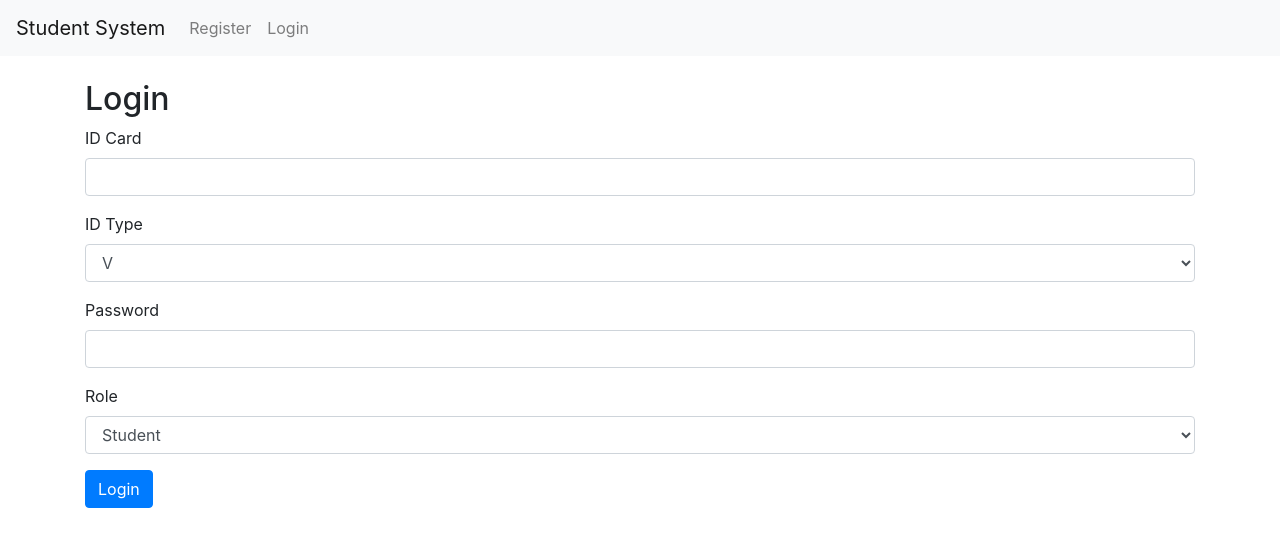
After one commit to bleidertcs/siceu, a Flask app: page /login in a window 1280 px wide. The commit adds this page. Shown: the top 547 px of the page. Run offline with Flask 3, Linux system fonts and the light colour scheme; some libraries are stand-ins or nearby versions.

Commit message:
add initial project structure with user registration and dashboard templates

```diff
--- a/app.py
+++ b/app.py
@@ -1,90 +1,70 @@
-from flask import Flask, render_template, request, redirect
-import sqlite3
-import os
+# app.py
+from flask import Flask, render_template, redirect, url_for, session, flash
+from flask_sqlalchemy import SQLAlchemy
+from models import db, User
+from forms import RegistrationForm, LoginForm
+from werkzeug.security import check_password_hash
 
-# Crea una instancia de la aplicación Flask
 app = Flask(__name__)
-# Establece una clave secreta para la sesión
-app.secret_key = os.urandom(24)
+app.config['SECRET_KEY'] = 'abc123'
+app.config['SQLALCHEMY_DATABASE_URI'] = 'sqlite:///site.db'
+db.init_app(app)
 
-@app.route("/")
+with app.app_context():
+    db.create_all()
+
+
+@app.route('/register', methods=['GET', 'POST'])
+def register():
+    form = RegistrationForm()
+    if form.validate_on_submit():
+        existing_user = User.query.filter_by(id_card=form.id_card.data).first()
+        if existing_user:
+          flash('ID card already registered', 'danger')
+          return render_template('register.html', form=form)
+        user = User(name=form.name.data,
+                    last_name=form.last_name.data,
+                    role=form.role.data,
+                    id_card=form.id_card.data,
+                    id_card_type=form.id_card_type.data,
+                    email=form.email.data)
+        user.set_password(form.password.data)
+        db.session.add(user)
+        db.session.commit()
+        flash('Registration successful!', 'success')
+        return redirect(url_for('login'))
+    return render_template('register.html', form=form)
+
+@app.route('/login', methods=['GET', 'POST'])
 def login():
-    # Renderiza la página de inicio de sesión
-    return render_template("login.html")
+    form = LoginForm()
+    if form.validate_on_submit():
+        user = User.query.filter_by(id_card=form.id_card.data, id_card_type=form.id_card_type.data, role=form.role.data).first()
+        if user and user.check_password(form.password.data):
+            session['user_id'] = user.id
+            flash(f'Welcome, {user.name}!', 'success')
+            return redirect(url_for('dashboard'))
+        else:
+            flash('Login Unsuccessful. Please check your credentials', 'danger')
+    return render_template('login.html', form=form)
 
-@app.route("/login_validation", methods=["POST"])
-def login_validation():
-    # Obtiene el email y la contraseña del formulario de inicio de sesión
-    cedula = request.form.get("cedula")
-    password = request.form.get("password")
+@app.route('/dashboard')
+def dashboard():
+    if 'user_id' in session:
+        user = User.query.filter_by(id=session['user_id']).first()
+        return render_template('dashboard.html', user=user)
+    else:
+        return redirect(url_for('login'))
 
-    # Conecta a la base de datos SQLite
-    connection = sqlite3.connect("LoginData.db")
-    cursor = connection.cursor()
 
-    # Ejecuta una consulta para verificar si el usuario existe con el email y la contraseña proporcionados
-    user = cursor.execute(
-        "SELECT * FROM USERS WHERE cedula=? AND password=?", (cedula, password)
-    ).fetchall()
-    connection.close()
+@app.route('/logout')
+def logout():
+  session.pop('user_id', None)
+  return redirect(url_for('login'))
 
-    # Cierra la conexión a la base de datos
-    connection.close()
+@app.route('/')
+def index():
+    return redirect(url_for('login'))
 
-    # Si el usuario existe, redirige a la página de inicio con los datos del usuario
-    if len(user) > 0:
-        return redirect(
-            f"/home?fname={user[0][0]}&lname={user[0][1]}&cedula={user[0][2]}&tipo_cedula={user[0][3]}&email={user[0][4]}"
-        )
-    else:
-        # Si el usuario no existe, redirige de nuevo a la página de inicio de sesión
-        return redirect("/")
-
-@app.route('/signUp')
-def signup():
-    return render_template('signUp.html')
-
-# -----------------------------------------------------------------------------------------------------------------------
-@app.route("/home")
-def home():
-    # Obtiene el nombre del formulario de solicitud
-    fname = request.args.get("fname")
-    # Obtiene el apellido del formulario de solicitud
-    lname = request.args.get("lname")
-    # Obtiene la cedula del formulario
-    cedula = request.args.get("cedula")
-    # Obtiene el tipo de cedula del formulario
-    tipo_cedula = request.args.get("tipo_cedula")
-    # Obtiene el email del formulario de solicitud
-    email = request.args.get("email")
-
-    # Renderiza la plantilla 'home.html' pasando los valores obtenidos
-    return render_template('home.html', fname=fname, lname=lname, cedula=cedula, tipo_cedula=tipo_cedula, email=email)
-
-# -----------------------------------------------------------------------------------------------------------------------
-@app.route('/add_user', methods=['POST'])
-def add_user():
-    fname = request.form.get("fname")
-    lname = request.form.get("lname")
-    cedula = int(request.form.get("cedula"))
-    tipo_cedula = request.form.get("tipo_cedula")
-    email = request.form.get("email")
-    password = request.form.get("password")
-
-    connection = sqlite3.connect("LoginData.db")
-    cursor = connection.cursor()
-
-    ans = cursor.execute("select * from users where cedula=? AND password=?",(cedula, password )).fetchall()
-
-    if len(ans) > 0:
-        connection.close()
-        return render_template('login.html')
-    else:
-        cursor.execute("INSERT INTO USERS (first_name, last_name, cedula, tipo_cedula, email, password ) values ( ?, ?, ?, ?, ?, ?)", (fname, lname, cedula, tipo_cedula, email,password))
-        connection.commit()
-        connection.close()
-        return render_template('login.html')
-
-if __name__ == "__main__":
-    # Ejecuta la aplicación Flask en modo de depuración
+if __name__ == '__main__':
     app.run(debug=True)
--- /dev/null
+++ b/forms.py
@@ -0,0 +1,20 @@
+# forms.py
+from flask_wtf import FlaskForm
+from wtforms import StringField, PasswordField, SelectField, IntegerField
+from wtforms.validators import DataRequired, Email, EqualTo
+
+class RegistrationForm(FlaskForm):
+    name = StringField('Name', validators=[DataRequired()])
+    last_name = StringField('Last Name', validators=[DataRequired()])
+    role = SelectField('Role', choices=[('student', 'Student'), ('professor', 'Professor'), ('coordinator', 'Coordinator')], validators=[DataRequired()])
+    id_card = IntegerField('ID Card', validators=[DataRequired()])
+    id_card_type = SelectField('ID Type', choices=[('V', 'V'), ('E', 'E'), ('P', 'P')], validators=[DataRequired()])
+    email = StringField('Email', validators=[DataRequired(), Email()])
+    password = PasswordField('Password', validators=[DataRequired(), EqualTo('confirm', message='Passwords must match')])
+    confirm = PasswordField('Confirm Password', validators=[DataRequired()])
+
+class LoginForm(FlaskForm):
+    id_card = IntegerField('ID Card', validators=[DataRequired()])
+    id_card_type = SelectField('ID Type', choices=[('V', 'V'), ('E', 'E'), ('P', 'P')], validators=[DataRequired()])
+    password = PasswordField('Password', validators=[DataRequired()])
+    role = SelectField('Role', choices=[('student', 'Student'), ('professor', 'Professor'), ('coordinator', 'Coordinator')], validators=[DataRequired()])
--- /dev/null
+++ b/requirements.txt
@@ -0,0 +1,6 @@
+Flask
+Flask-SQLAlchemy
+bcrypt
+email_validator
+WTForms
+Werkzeug
--- /dev/null
+++ b/templates/base.html
@@ -0,0 +1,42 @@
+<!-- templates/base.html -->
+<!DOCTYPE html>
+<html lang="en">
+<head>
+    <meta charset="UTF-8">
+    <meta name="viewport" content="width=device-width, initial-scale=1.0">
+    <title>Student System</title>
+    <link rel="stylesheet" href="https://stackpath.bootstrapcdn.com/bootstrap/4.5.2/css/bootstrap.min.css">
+    <link rel="stylesheet" href="{{ url_for('static', filename='style.css') }}">
+</head>
+<body>
+    <nav class="navbar navbar-expand-lg navbar-light bg-light">
+        <a class="navbar-brand" href="#">Student System</a>
+        <div class="collapse navbar-collapse" id="navbarNav">
+        <ul class="navbar-nav">
+          <li class="nav-item">
+            <a class="nav-link" href="{{ url_for('register') }}">Register</a>
+          </li>
+          {% if session.get('user_id') %}
+            <li class="nav-item">
+                <a class="nav-link" href="{{ url_for('logout') }}">Logout</a>
+            </li>
+          {% else %}
+              <li class="nav-item">
+                <a class="nav-link" href="{{ url_for('login') }}">Login</a>
+              </li>
+          {% endif %}
+        </ul>
+      </div>
+    </nav>
+    <div class="container mt-4">
+        {% with messages = get_flashed_messages(with_categories=true) %}
+            {% if messages %}
+            {% for category, message in messages %}
+            <div class="alert alert-{{category}}">{{ message }}</div>
+            {% endfor %}
+            {% endif %}
+        {% endwith %}
+        {% block content %}{% endblock %}
+    </div>
+</body>
+</html>
--- /dev/null
+++ b/templates/dashboard.html
@@ -0,0 +1,6 @@
+<!-- templates/dashboard.html -->
+{% extends 'base.html' %}
+{% block content %}
+<h2>Dashboard</h2>
+<p>Welcome, {{ user.name }}!</p>
+{% endblock %}
--- a/templates/login.html
+++ b/templates/login.html
@@ -1,59 +1,25 @@
-<!DOCTYPE html>
-<html lang="en">
-
-<head>
-    <!-- Define la codificación de caracteres como UTF-8 -->
-    <meta charset="UTF-8">
-    <!-- Configura la vista para que sea compatible con dispositivos móviles -->
-    <meta name="viewport" content="width=device-width, initial-scale=1.0">
-    <!-- Título de la página -->
-    <title>Document</title>
-    <!-- Enlace al archivo de estilos CSS -->
-    <link rel="stylesheet" type="text/css" href="{{ url_for('static', filename='styles.css') }}">
-    <!-- Enlace al archivo de estilos de MDBootstrap -->
-    <link href="https://cdnjs.cloudflare.com/ajax/libs/mdb-ui-kit/3.10.2/mdb.min.css" rel="stylesheet">
-</head>
-
-<body>
-    <!-- Elemento principal de la página -->
-    <main class="d-flex justify-content-center align-items-center vh-100">
-        <!-- Card de inicio de sesión -->
-        <div class="card" style="width: 25rem; margin: 4vh auto;">
-            <div class="card-body">
-                <h5 class="card-title text-center">Login</h5>
-                <!-- Formulario de inicio de sesión que envía datos mediante POST a /login_validation -->
-                <form method="post" action="/login_validation">
-                    <!-- Campo de selección para el tipo de documento -->
-                    <div class="form-outline mb-4">
-                        <label class="form-label" for="tipo_cedula">Tipo de cedula</label>
-                        <select id="tipo_cedula" name="tipo_cedula" class="form-select" required>
-                            <option value="V">V</option>
-                            <option value="E">E</option>
-                            <option value="P">P</option>
-                        </select>
-                    </div>
-                    <!-- Campo de entrada para el número de documento -->
-                    <div class="form-outline mb-4">
-                        <input type="text" id="cedula" name="cedula" class="form-control"
-                            placeholder="Enter document number" required>
-                        <label class="form-label" for="cedula">Cedula</label>
-                    </div>
-                    <!-- Campo de entrada para la contraseña -->
-                    <div class="form-outline mb-4">
-                        <input type="password" id="password" name="password" class="form-control"
-                            placeholder="Enter password" required>
-                        <label class="form-label" for="password">Password</label>
-                    </div>
-                    <!-- Botón para enviar el formulario -->
-                    <button type="submit" class="btn btn-primary btn-block mb-4">Login</button>
-                </form>
-                <!-- Párrafo con enlace para crear una cuenta -->
-                <p class="text-center">Don't have an account? <a href="/signUp">Create account</a></p>
-            </div>
-        </div>
-    </main>
-    <!-- Enlace al archivo JavaScript de MDBootstrap -->
-    <script type="text/javascript" src="https://cdnjs.cloudflare.com/ajax/libs/mdb-ui-kit/3.10.2/mdb.min.js"></script>
-</body>
-
-</html>
+<!-- templates/login.html -->
+{% extends 'base.html' %}
+{% block content %}
+<h2>Login</h2>
+<form method="post">
+    {{ form.hidden_tag() }}
+    <div class="form-group">
+        {{ form.id_card.label }}
+        {{ form.id_card(class="form-control") }}
+    </div>
+   <div class="form-group">
+        {{ form.id_card_type.label }}
+        {{ form.id_card_type(class="form-control") }}
+    </div>
+    <div class="form-group">
+        {{ form.password.label }}
+        {{ form.password(class="form-control") }}
+    </div>
+   <div class="form-group">
+        {{ form.role.label }}
+        {{ form.role(class="form-control") }}
+    </div>
+    <button type="submit" class="btn btn-primary">Login</button>
+</form>
+{% endblock %}
```
Also changed, not shown: database.py (deleted, +0 -32 lines), models.py (added, +21 -0 lines), templates/home.html (deleted, +0 -24 lines), templates/register.html (added, +41 -0 lines), templates/signUp.html (deleted, +0 -68 lines), LoginData.db (deleted), LoginData1.db (deleted), instance/site.db (added), 1 other file.
